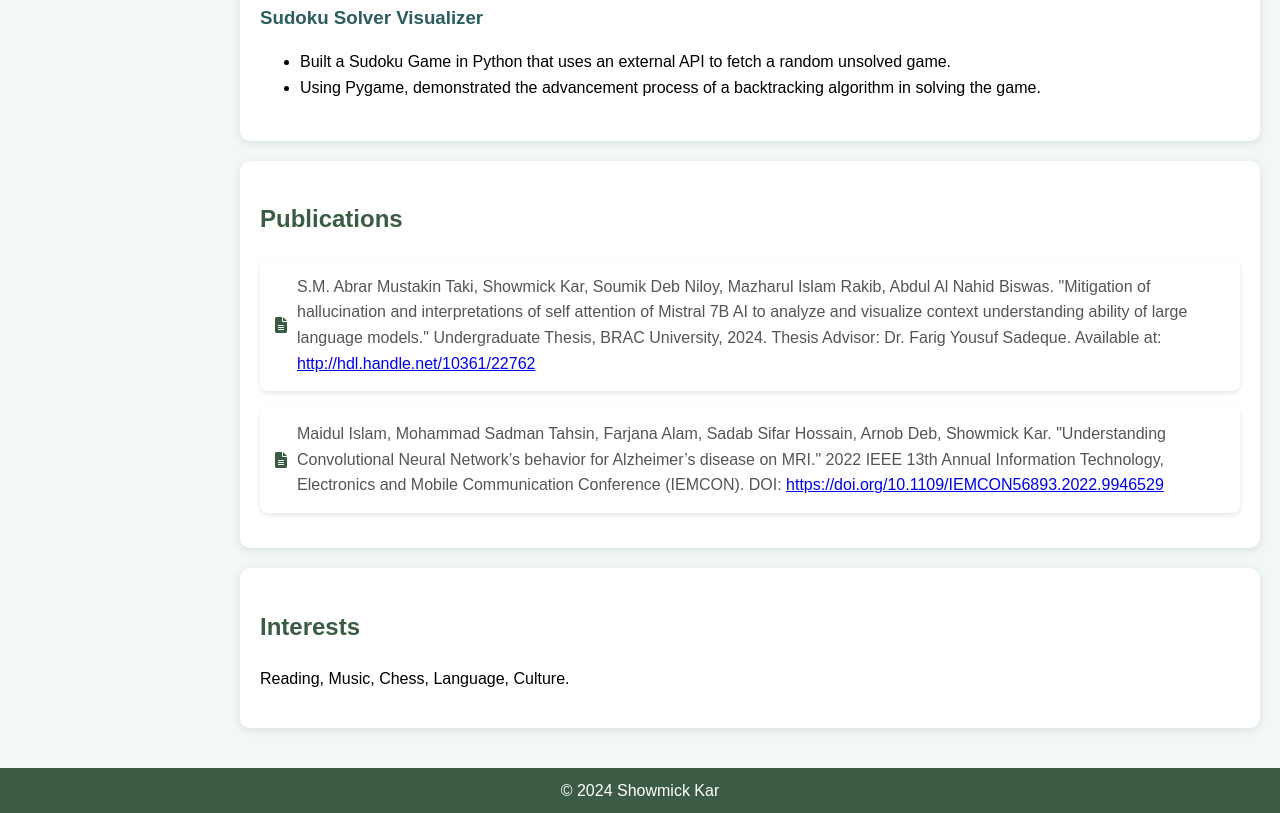
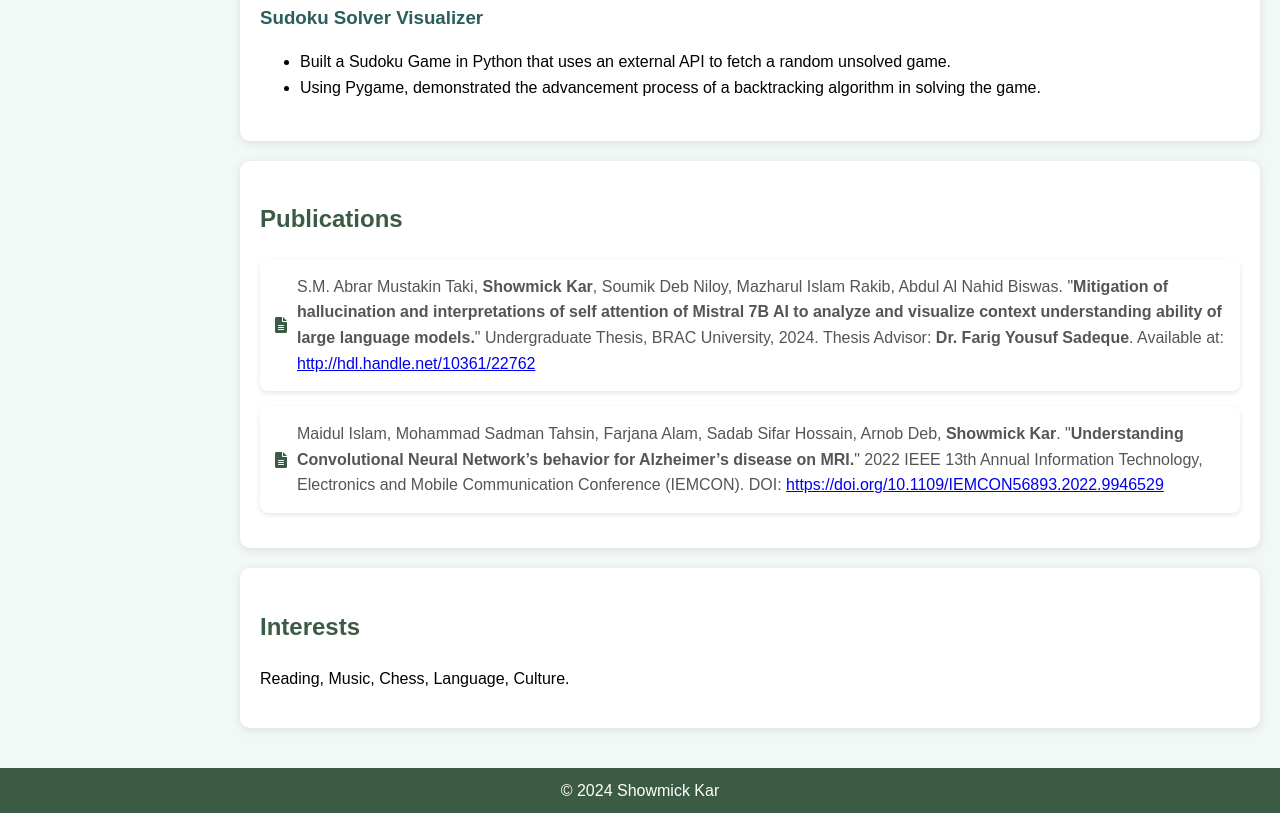
Before and after one commit to ShowmickKar/showmickkar.github.io, a plain HTML site: page index.html in a window 1280 px wide. Shown: the part 3098-3911 px from the top of the page. Drawn offline with Linux system fonts and the light colour scheme.

Commit message:
Update index.html

```diff
--- a/index.html
+++ b/index.html
@@ -170,11 +170,11 @@
             <h2>Publications</h2>
             <div class="publication-item">
                 <i class="fas fa-file-alt"></i>
-                <p>S.M. Abrar Mustakin Taki, Showmick Kar, Soumik Deb Niloy, Mazharul Islam Rakib, Abdul Al Nahid Biswas. "Mitigation of hallucination and interpretations of self attention of Mistral 7B AI to analyze and visualize context understanding ability of large language models." Undergraduate Thesis, BRAC University, 2024. Thesis Advisor: Dr. Farig Yousuf Sadeque. Available at: <a href="http://hdl.handle.net/10361/22762">http://hdl.handle.net/10361/22762</a></p>
+                <p>S.M. Abrar Mustakin Taki, <strong>Showmick Kar</strong>, Soumik Deb Niloy, Mazharul Islam Rakib, Abdul Al Nahid Biswas. "<strong>Mitigation of hallucination and interpretations of self attention of Mistral 7B AI to analyze and visualize context understanding ability of large language models.</strong>" Undergraduate Thesis, BRAC University, 2024. Thesis Advisor: <strong>Dr. Farig Yousuf Sadeque</strong>. Available at: <a href="http://hdl.handle.net/10361/22762">http://hdl.handle.net/10361/22762</a></p>
             </div>
             <div class="publication-item">
                 <i class="fas fa-file-alt"></i>
-                <p>Maidul Islam, Mohammad Sadman Tahsin, Farjana Alam, Sadab Sifar Hossain, Arnob Deb, Showmick Kar. "Understanding Convolutional Neural Network’s behavior for Alzheimer’s disease on MRI." 2022 IEEE 13th Annual Information Technology, Electronics and Mobile Communication Conference (IEMCON). DOI: <a href="https://doi.org/10.1109/IEMCON56893.2022.9946529">https://doi.org/10.1109/IEMCON56893.2022.9946529</a></p>
+                <p>Maidul Islam, Mohammad Sadman Tahsin, Farjana Alam, Sadab Sifar Hossain, Arnob Deb, <strong>Showmick Kar</strong>. "<strong>Understanding Convolutional Neural Network’s behavior for Alzheimer’s disease on MRI.</strong>" 2022 IEEE 13th Annual Information Technology, Electronics and Mobile Communication Conference (IEMCON). DOI: <a href="https://doi.org/10.1109/IEMCON56893.2022.9946529">https://doi.org/10.1109/IEMCON56893.2022.9946529</a></p>
             </div>
         </section>
 
```
